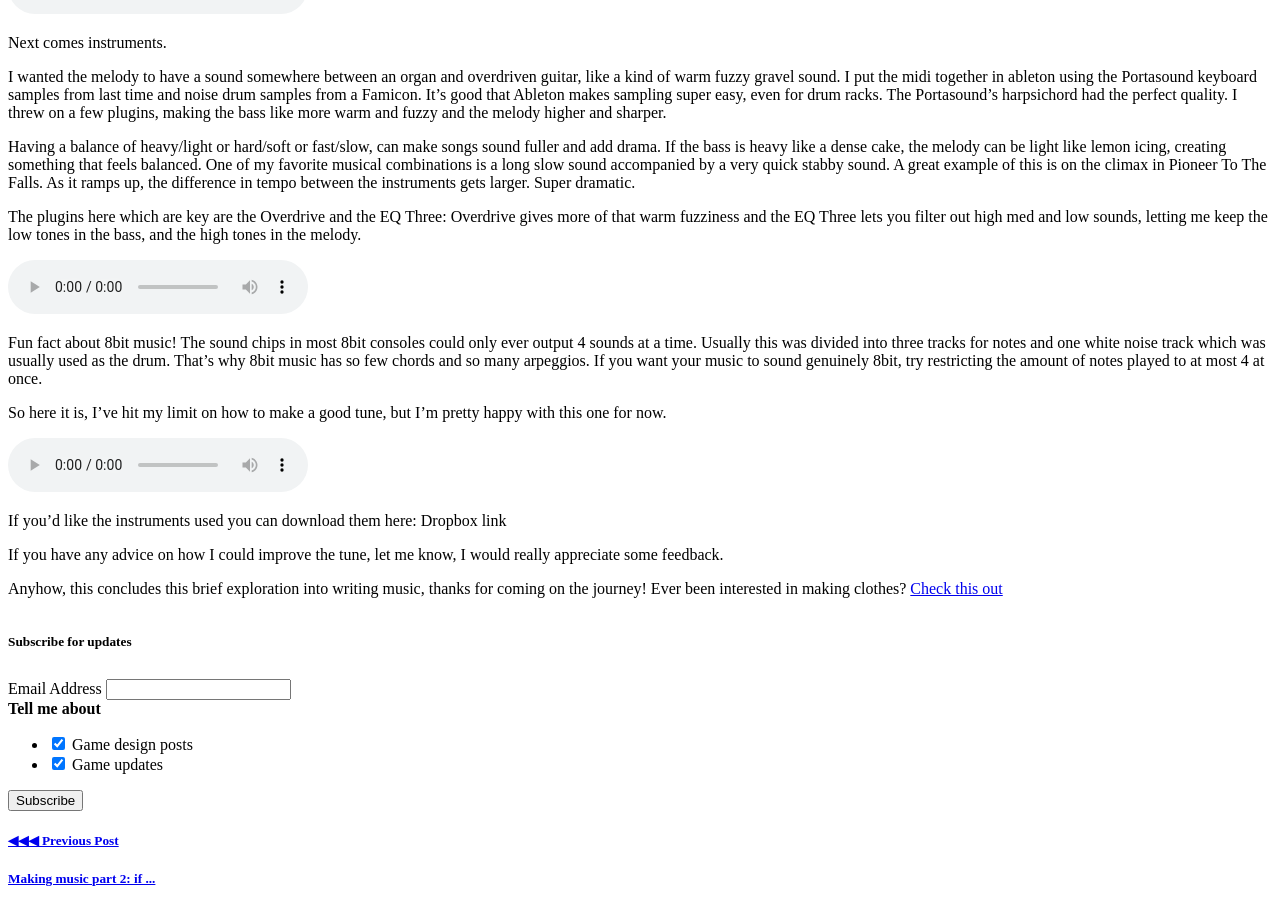
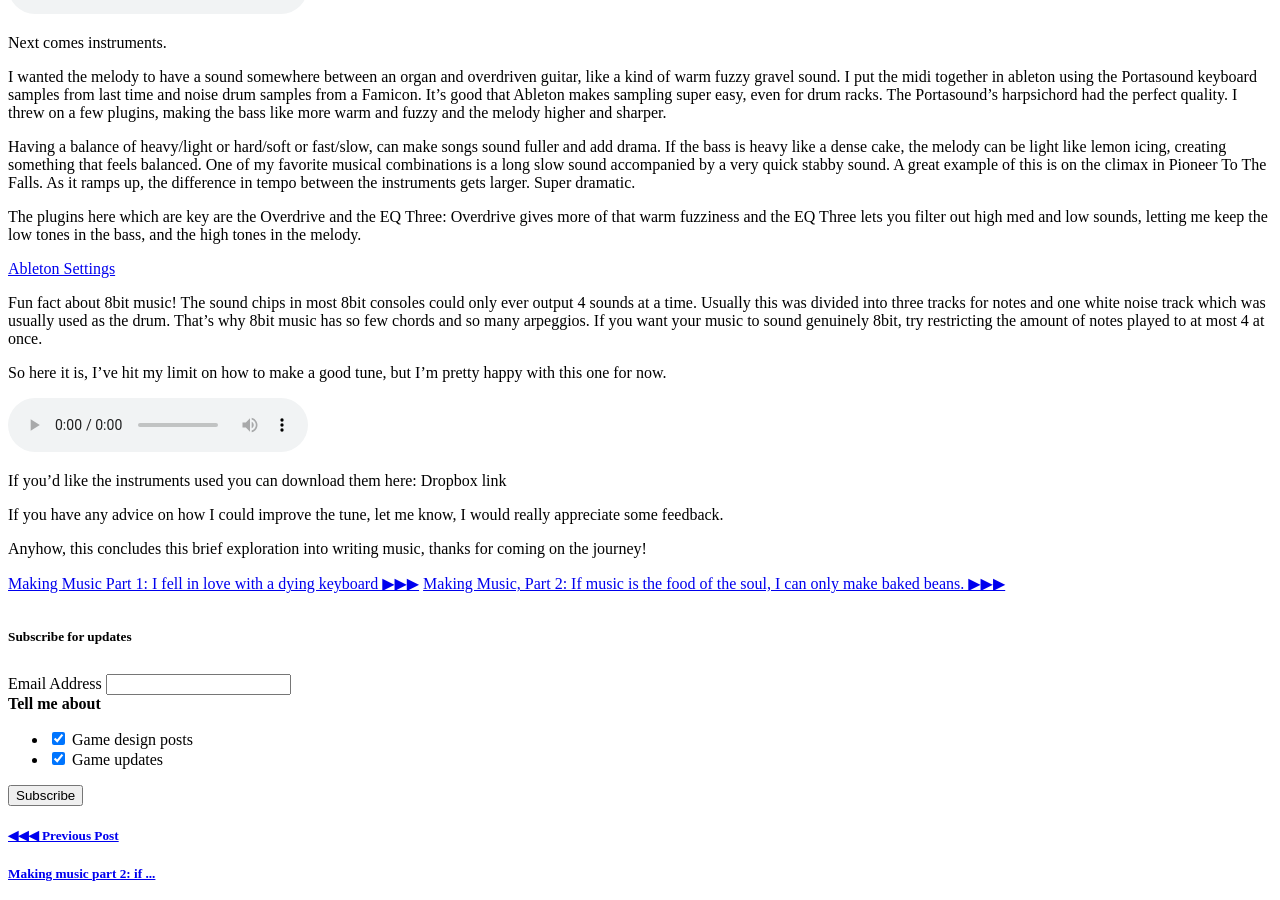
Before and after one commit to BaronBlackmore/SunlightAfterDark, a Jekyll site: the page built from _posts/2020-03-02-Making-Music-Part-3&#58-Anyway-here's-Wonderwall.md, in a window 1280 px wide and 900 px high, scrolled down 987 px. Built offline with Jekyll 4.4.1, drawn with Linux system fonts in a browser that asks for light colours; comment, search, counter and statistics services are not loaded; some of the changed text lies outside the part shown.

Commit message:
update teh pages

```diff
--- a/_posts/2020-03-02-Making-Music-Part-3&#58-Anyway-here's-Wonderwall.md
+++ b/_posts/2020-03-02-Making-Music-Part-3&#58-Anyway-here's-Wonderwall.md
@@ -2,7 +2,7 @@
 layout: post
 ---
 It's the final installment if learning to write music (for now)!
-If you missed the first two, you can read them [here](www.sunlightafterdark.com) and [here](www.sunlightafterdark.com).
+If you missed the first two, you can read [Part 1](www.sunlightafterdark.com) and [Part 2](www.sunlightafterdark.com) there.
 
 Missing from my previous post is another key ingredient in writing music: the song needs to be about something; to have a focus or a message to convey (seems so obvious now). The song that I've developed here is the theme tune to the main antagonist of my game, Winter Solace.
 
@@ -15,7 +15,7 @@
 
 Therein lies a beat, bass and melody, basically a song already. When I tried to write it up properly I got this monstrosity:
 
-<audio src="sounds/beatbox-demo.mp3" controls preload></audio>
+<audio src="sounds/Chesters-theme-v2.mp3" controls preload></audio>
 
 Hold on, lets take out that bass and replace it with some chords.
 
@@ -24,7 +24,7 @@
 
 With that in mind, here's a midi sample with new bass, and bloopier instruments:
 
-<audio src="sounds/beatbox-demo.mp3" controls preload></audio>
+<audio src="sounds/Chesters-theme-v3" controls preload></audio>
 
 Next comes instruments.
 
@@ -36,16 +36,20 @@
 
 The plugins here which are key are the Overdrive and the EQ Three: Overdrive gives more of that warm fuzziness and the EQ Three lets you filter out high med and low sounds, letting me keep the low tones in the bass, and the high tones in the melody.
 
-<audio src="sounds/beatbox-demo.mp3" controls preload></audio>
+[Ableton Settings](/images/2020-03-02-Making-Music-Part-3&#58-Anyway-here's-Wonderwall.png)
 
 Fun fact about 8bit music! The sound chips in most 8bit consoles could only ever output 4 sounds at a time. Usually this was divided into three tracks for notes and one white noise track which was usually used as the drum. That's why 8bit music has so few chords and so many arpeggios. If you want your music to sound genuinely 8bit, try restricting the amount of notes played to at most 4 at once.
 
 So here it is, I’ve hit my limit on how to make a good tune, but I’m pretty happy with this one for now.
 
-<audio src="sounds/beatbox-demo.mp3" controls preload></audio>
+<audio src="sounds/Chesters-theme-v4.5.mp3" controls preload></audio>
 
 If you’d like the instruments used you can download them here: Dropbox link
 
 If you have any advice on how I could improve the tune, let me know, I would really appreciate some feedback.
 
-Anyhow, this concludes this brief exploration into writing music, thanks for coming on the journey! Ever been interested in making clothes? [Check this out](www.sunlightafterdark.com)
+Anyhow, this concludes this brief exploration into writing music, thanks for coming on the journey!
+
+
+[Making Music Part 1: I fell in love with a dying keyboard ▶▶▶](p1.com)
+[Making Music, Part 2: If music is the food of the soul, I can only make baked beans. ▶▶▶](p2.com)
```
Also changed, not shown: _posts/2019-12-03-Making-Music-Part-1&#58-I-fell-in-love-with-a-dying-keyboard.md (+5 -2 lines), _posts/2020-01-06-Making-Music-Part-2&#58-If-music-is-the-food-of-the-soul-I-can-only-make-baked-beans.md (+1 -0 lines), 1 other file.
